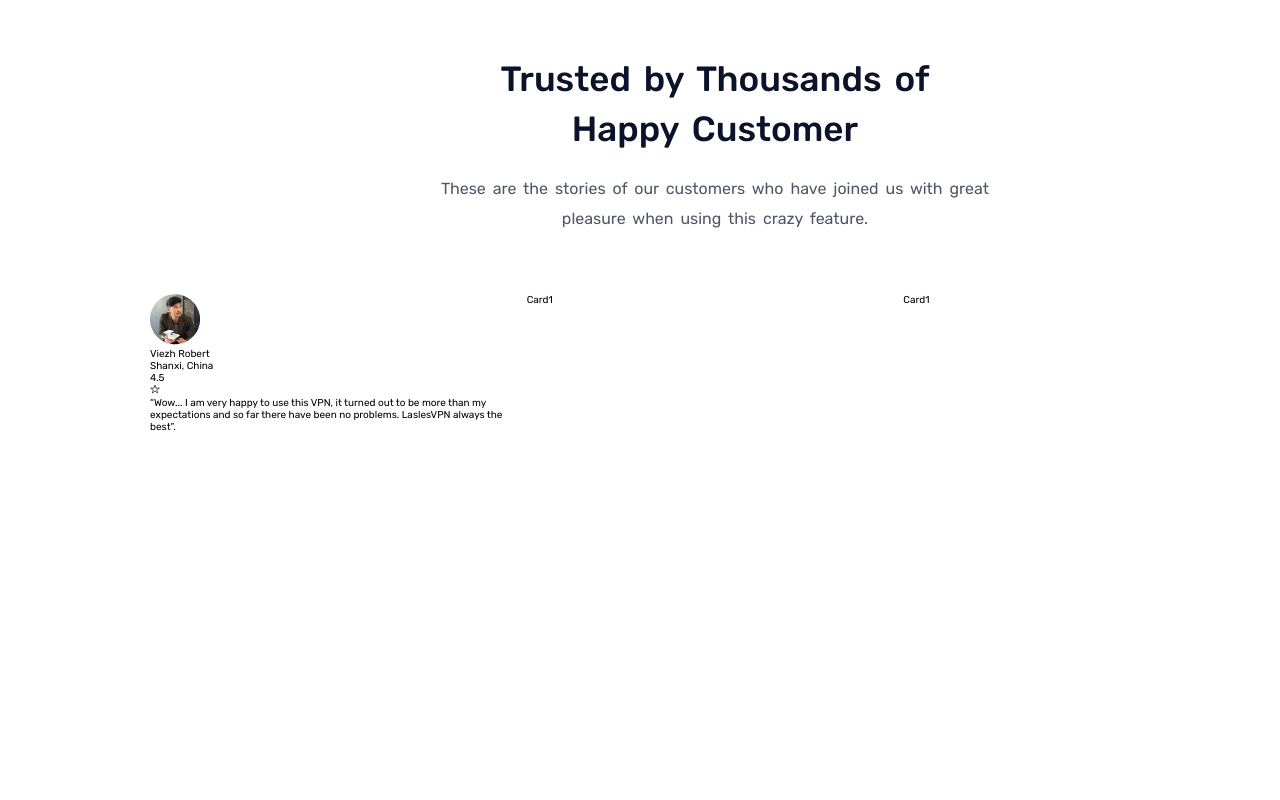
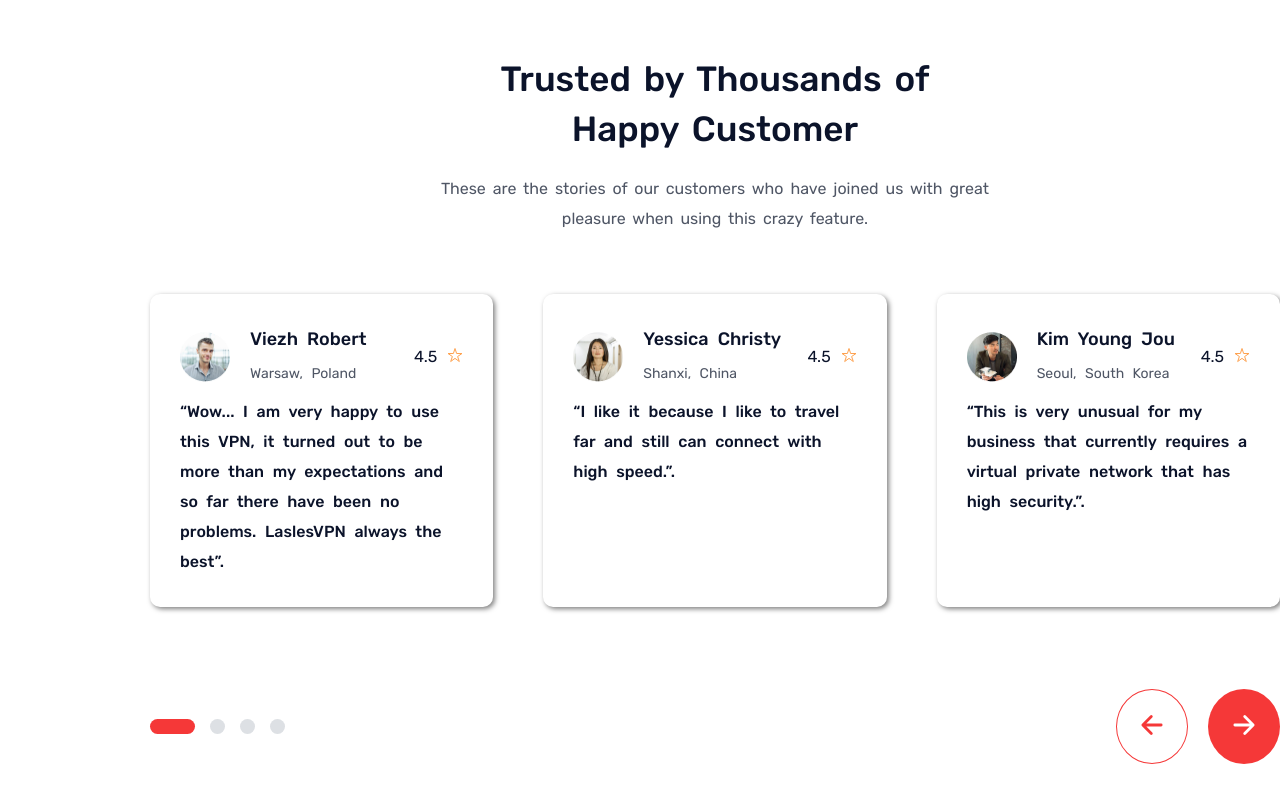
Before and after one commit to Robi-Nurhidayat/Landing-page, a plain HTML site: page LasLenVpn/index.html in a window 1280 px wide. Shown: the part 3748-4548 px from the top of the page. Before the commit the page ends 4181 px from the top, so only its background shows below. Drawn offline with nearby package versions, Linux system fonts and the light colour scheme.

Commit message:
finished section review

```diff
--- a/LasLenVpn/css/style.css
+++ b/LasLenVpn/css/style.css
@@ -498,3 +498,125 @@ body {
   text-align: center;
   margin-bottom: 6rem;
 }
+
+.card-review {
+  gap: 5rem;
+  margin-bottom: 8.2rem;
+}
+
+.card-item {
+  /* margin: auto; */
+  padding: 3rem;
+  box-shadow: 2px 2px 5px rgba(0, 0, 0, 0.5);
+  border-radius: 10px;
+}
+
+.figure-header {
+  display: flex;
+  gap: 2rem;
+  align-items: center;
+  margin-bottom: 0.8rem;
+}
+
+.figure-header img {
+  width: 5rem;
+  height: 5rem;
+}
+
+.bio-name {
+  font-size: 1.8rem;
+  font-weight: 500;
+  line-height: 3rem;
+  color: #0b132a;
+  word-spacing: 0.5rem;
+  margin-bottom: 0.5rem;
+}
+
+.bio-live {
+  font-size: 1.4rem;
+  font-weight: 400;
+  word-spacing: 0.5rem;
+  line-height: 3rem;
+  color: #4f5665;
+}
+
+.persentase-review {
+  margin-left: auto;
+  display: flex;
+  align-items: center;
+  gap: 1rem;
+  font-size: 1.6rem;
+}
+
+.persentase-review p:first-child {
+  line-height: 3rem;
+  word-spacing: 0.5rem;
+  color: #0b132a;
+}
+.icon-review {
+  color: #fea250;
+  fill: #fea250;
+}
+
+.card-body-text {
+  font-size: 1.6rem;
+  font-weight: 500;
+  word-spacing: 0.5rem;
+  text-align: left;
+  line-height: 3rem;
+  color: #0b132a;
+}
+
+.corousel {
+  display: flex;
+  align-items: center;
+}
+
+.sliders {
+  display: flex;
+  gap: 1.5rem;
+}
+
+.slider-icon {
+  width: 15px;
+  height: 15px;
+  background-color: #dde0e4;
+  border-radius: 50px;
+}
+
+.slider-active {
+  width: 45px;
+  height: 15px;
+  background-color: #f53838;
+}
+
+.sliders-button {
+  margin-left: auto;
+  display: flex;
+  align-items: center;
+  gap: 2rem;
+}
+
+.btn-slider {
+  border: none;
+  background: none;
+  padding: 2rem;
+  border-radius: 100%;
+}
+
+.btn-slider.right {
+  background-color: #f53838;
+  border: 1px solid transparent;
+  color: #fff;
+}
+
+.btn-slider.left {
+  background-color: #fff;
+  border: 1px solid #f53838;
+  color: #f53838;
+}
+
+.icon-btn-slider {
+  width: 3rem;
+  height: 3rem;
+}
--- a/LasLenVpn/index.html
+++ b/LasLenVpn/index.html
@@ -327,10 +327,41 @@
         <div class="container">
           <div class="card-review grid grid--3-col">
             <div class="card-item">
-              <div class="card-header">
-                <img src="img/reviewer/kim.png" alt="kim image" />
+              <figure class="figure">
+                <div class="figure-header">
+                  <img src="img/reviewer/robert.png" alt="robert image" />
                   <div class="bio">
                     <p class="bio-name">Viezh Robert</p>
+                    <p class="bio-live">Warsaw, Poland</p>
+                  </div>
+                  <div class="persentase-review">
+                    <p>4.5</p>
+                    <p>
+                      <ion-icon
+                        class="icon-review"
+                        name="star-outline"
+                      ></ion-icon>
+                    </p>
+                  </div>
+                </div>
+
+                <div class="card-body">
+                  <blockquote class="card-body-text">
+                    “Wow... I am very happy to use this VPN, it turned out to be
+                    more than my expectations and so far there have been no
+                    problems. LaslesVPN always the best”.
+                  </blockquote>
+                </div>
+              </figure>
+            </div>
+
+            <!-- review 2 -->
+            <div class="card-item">
+              <figure class="figure">
+                <div class="figure-header">
+                  <img src="img/reviewer/yessica.png" alt="yessica image" />
+                  <div class="bio">
+                    <p class="bio-name">Yessica Christy</p>
                     <p class="bio-live">Shanxi, China</p>
                   </div>
                   <div class="persentase-review">
@@ -342,22 +373,74 @@
                       ></ion-icon>
                     </p>
                   </div>
+                </div>
+
                 <div class="card-body">
                   <blockquote class="card-body-text">
-                    “Wow... I am very happy to use this VPN, it turned out to be
-                    more than my expectations and so far there have been no
-                    problems. LaslesVPN always the best”.
+                    “I like it because I like to travel far and still can
+                    connect with high speed.”.
                   </blockquote>
+                </div>
+              </figure>
+            </div>
+
+            <!-- review 3 -->
+
+            <div class="card-item">
+              <figure class="figure">
+                <div class="figure-header">
+                  <img src="img/reviewer/kim.png" alt="kim image" />
+                  <div class="bio">
+                    <p class="bio-name">Kim Young Jou</p>
+                    <p class="bio-live">Seoul, South Korea</p>
+                  </div>
+                  <div class="persentase-review">
+                    <p>4.5</p>
+                    <p>
+                      <ion-icon
+                        class="icon-review"
+                        name="star-outline"
+                      ></ion-icon>
+                    </p>
+                  </div>
+                </div>
+
+                <div class="card-body">
+                  <blockquote class="card-body-text">
+                    “This is very unusual for my business that currently
+                    requires a virtual private network that has high security.”.
+                  </blockquote>
+                </div>
+              </figure>
             </div>
           </div>
         </div>
-            <div class="card-item">Card1</div>
-            <div class="card-item">Card1</div>
+        <div class="corousel container">
+          <div class="sliders">
+            <span class="slider-icon slider-active"></span>
+            <span class="slider-icon"></span>
+            <span class="slider-icon"></span>
+            <span class="slider-icon"></span>
+          </div>
+          <div class="sliders-button">
+            <button class="btn-slider left">
+              <ion-icon
+                class="icon-btn-slider"
+                name="arrow-back-outline"
+              ></ion-icon>
+            </button>
+            <button class="btn-slider right">
+              <ion-icon
+                class="icon-btn-slider"
+                name="arrow-forward-outline"
+              ></ion-icon>
+            </button>
           </div>
         </div>
       </section>
     </main>
 
+    <br /><br /><br />
     <script
       type="module"
       src="https://unpkg.com/ionicons@5.5.2/dist/ionicons/ionicons.esm.js"
```
Lines whose indentation alone changed are shown as unchanged.
